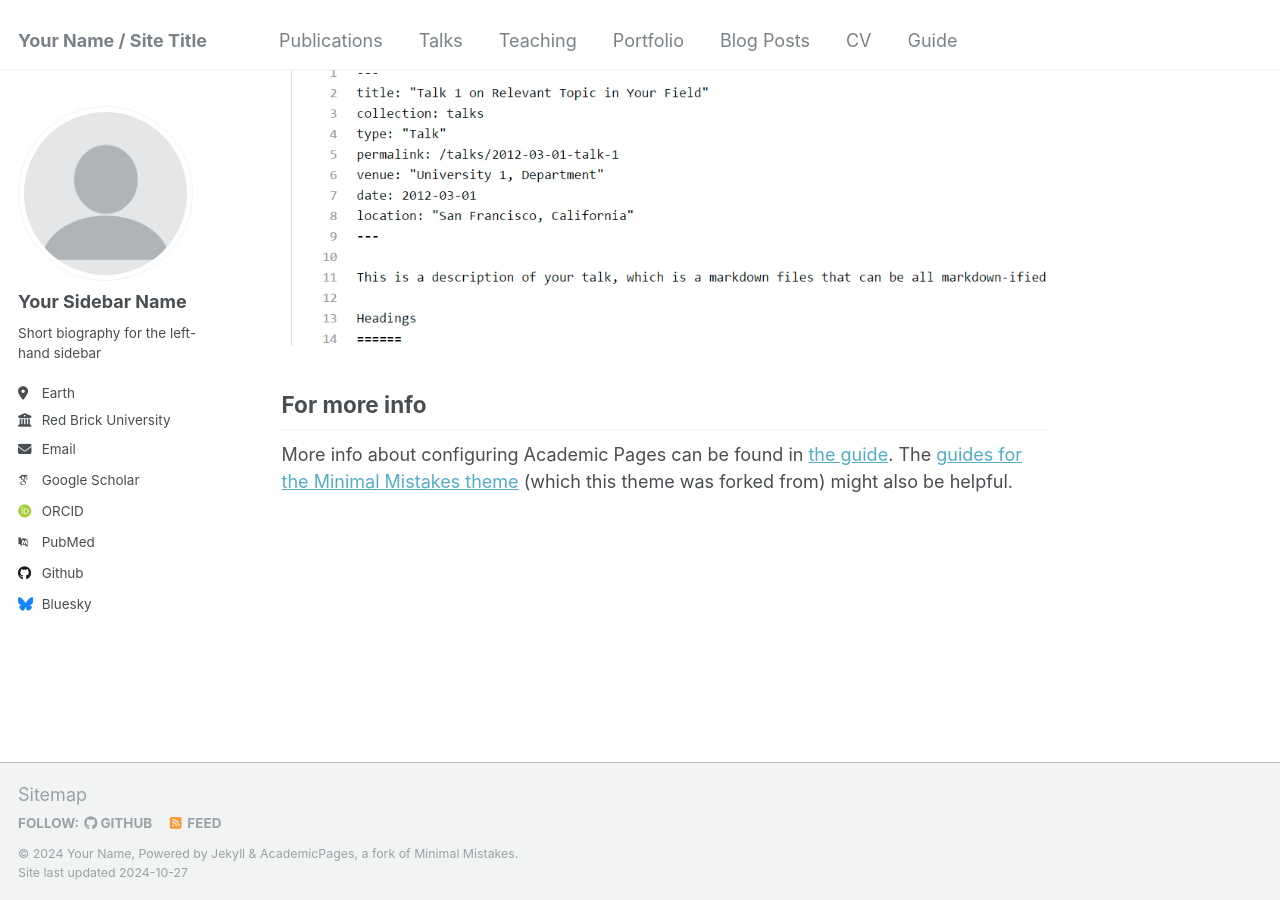
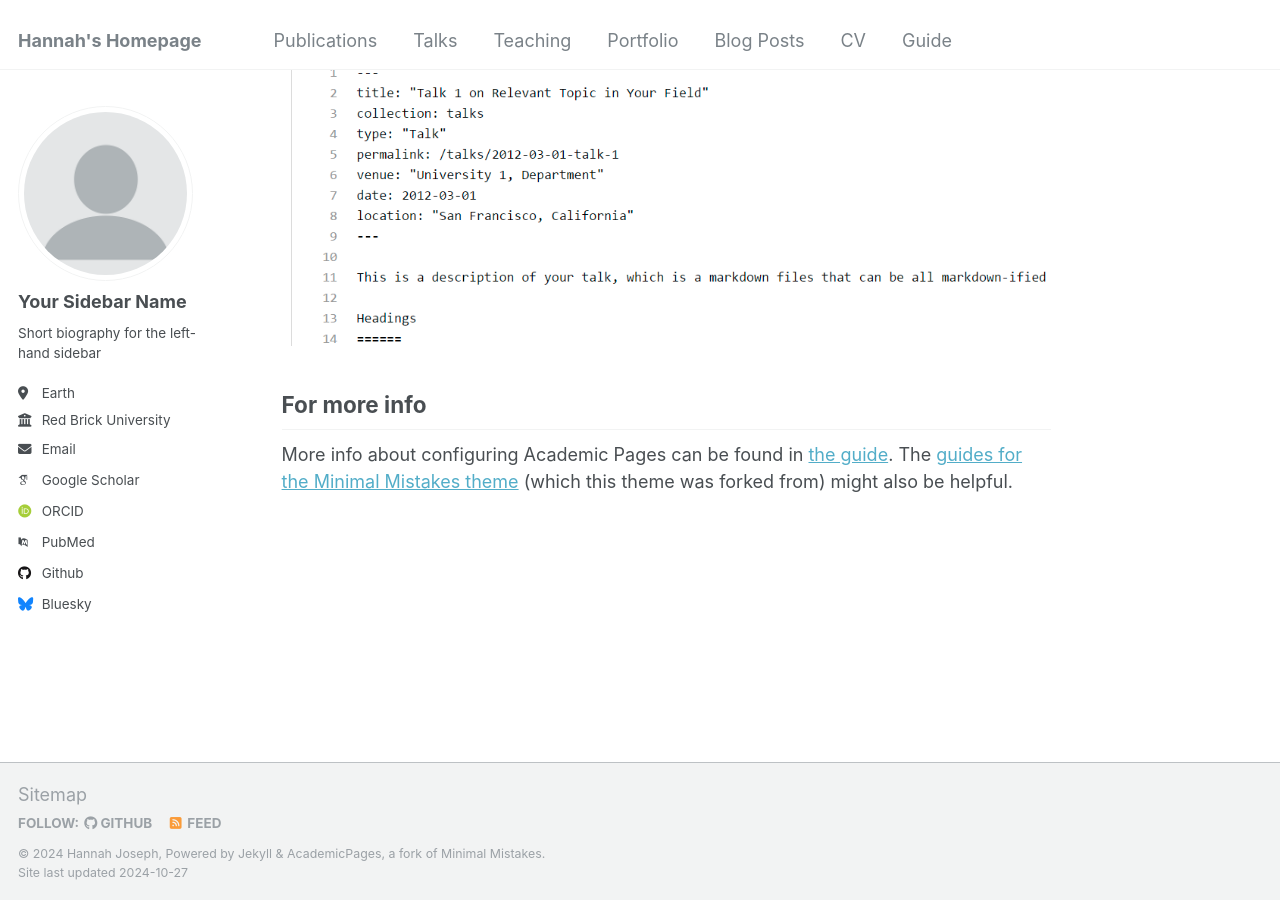
Before and after one commit to hannah-joseph/hannah-joseph.github.io, a Jekyll site: the page built from _pages/about.md, in a window 1280 px wide and 900 px high, scrolled down 2643 px. Built offline with Jekyll 4.4.1, drawn with Linux system fonts in a browser that asks for light colours; some web fonts are replaced.

Commit message:
Update _config.yml

```diff
--- a/_config.yml
+++ b/_config.yml
@@ -8,13 +8,13 @@
 
 # Basic Site Settings
 locale                   : "en-US"
-title                    : "Your Name / Site Title"
+title                    : "Hannah's Homepage"
 title_separator          : "-"
-name                     : &name "Your Name"
-description              : &description "personal description"
-url                      : https://academicpages.github.io # the base hostname & protocol for your site e.g. "https://mmistakes.github.io"
+name                     : &name "Hannah Joseph"
+description              : &description "I am a research techician at Temple University's Integrative Ecology Lab (iEcoLab)"
+url                      : https://hannah-joseph.github.io # the base hostname & protocol for your site e.g. "https://mmistakes.github.io"
 baseurl                  : "" # the subpath of your site, e.g. "/blog"
-repository               : "academicpages/academicpages.github.io"
+repository               : "hannah-joseph/hannah-joseph.github.io"
 
 # Site Author - The following control what appear as part of the author content on the side bar.
 #               If a field is blank the icon and link will not appear, otherwise it will be shown.
```
